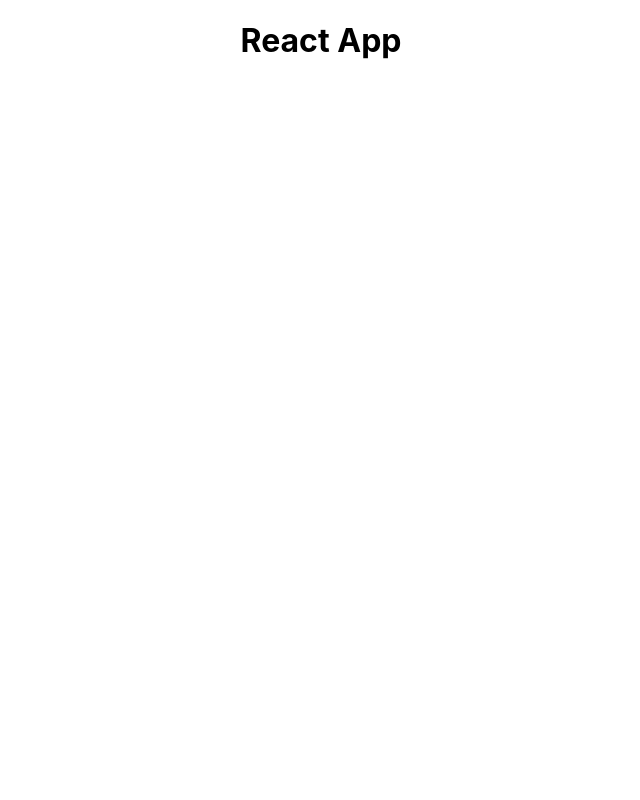
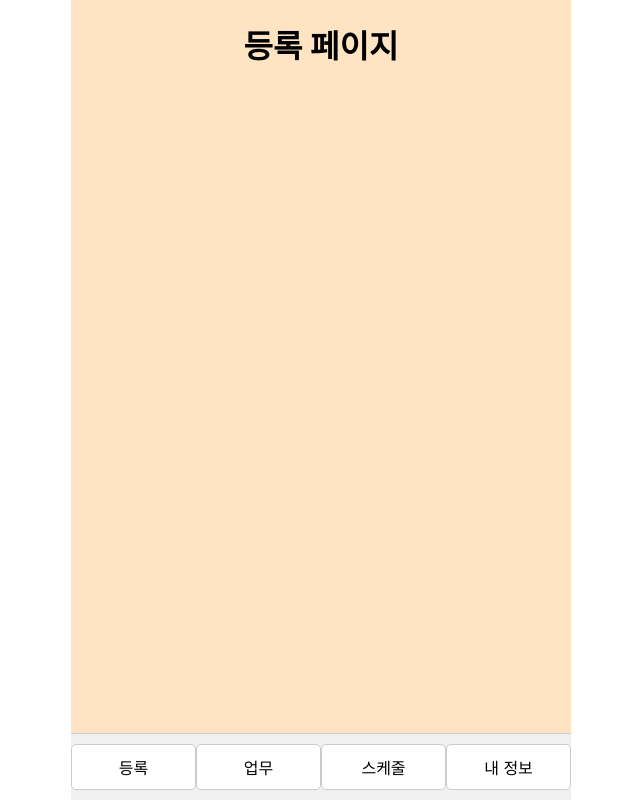
Before and after one commit to linelie00/laundry, a React (Create React App) app in the folder client/: page / in a window 1280 px wide. Shown: the whole page, without its empty margins (319-959 px from the left). Built offline with nearby package versions, Linux system fonts and the light colour scheme.

Commit message:
페이지 및 하단 바 추가

```diff
--- a/client/package.json
+++ b/client/package.json
@@ -6,6 +6,7 @@
     "cra-template": "1.2.0",
     "react": "^19.0.0",
     "react-dom": "^19.0.0",
+    "react-router-dom": "^7.1.1",
     "react-scripts": "5.0.1",
     "web-vitals": "^4.2.4"
   },
--- a/client/src/App.css
+++ /dev/null
@@ -1,38 +0,0 @@
-.App {
-  text-align: center;
-}
-
-.App-logo {
-  height: 40vmin;
-  pointer-events: none;
-}
-
-@media (prefers-reduced-motion: no-preference) {
-  .App-logo {
-    animation: App-logo-spin infinite 20s linear;
-  }
-}
-
-.App-header {
-  background-color: #282c34;
-  min-height: 100vh;
-  display: flex;
-  flex-direction: column;
-  align-items: center;
-  justify-content: center;
-  font-size: calc(10px + 2vmin);
-  color: white;
-}
-
-.App-link {
-  color: #61dafb;
-}
-
-@keyframes App-logo-spin {
-  from {
-    transform: rotate(0deg);
-  }
-  to {
-    transform: rotate(360deg);
-  }
-}
--- a/client/src/App.js
+++ b/client/src/App.js
@@ -1,11 +1,26 @@
-import './App.css';
+import React from 'react';
+import { BrowserRouter as Router, Routes, Route } from "react-router-dom";
+import './Styles/App.css';
+import Register from './Pages/Register';
+import Task from './Pages/Task';
+import Schedule from './Pages/Schedule';
+import Profile from './Pages/Profile';
+import BottomBar from './Components/BottomBar';
 
 function App() {
   return (
-    <div className="App">
-      <h1>React App</h1>
-    </div>
-  );
-}
+    <Router>
+        <div className="App">
+            <Routes>
+                <Route path="/" element={<Register />} />
+                <Route path="/task" element={<Task />} />
+                <Route path="/schedule" element={<Schedule />} />
+                <Route path="/profile" element={<Profile />} />
+            </Routes>
+            <BottomBar />
+        </div>
+    </Router>
+);
+};
 
 export default App;
--- /dev/null
+++ b/client/src/Components/BottomBar.js
@@ -0,0 +1,16 @@
+import React from 'react';
+import { Link } from 'react-router-dom';
+import '../Styles/Components.css';
+
+const BottomBar = () => {
+    return (
+        <div className="bottom-bar">
+            <Link to="/" className="bottom-button">등록</Link>
+            <Link to="/task" className="bottom-button">업무</Link>
+            <Link to="/schedule" className="bottom-button">스케줄</Link>
+            <Link to="/profile" className="bottom-button">내 정보</Link>
+        </div>
+    );
+};
+
+export default BottomBar;
--- /dev/null
+++ b/client/src/Pages/Profile.js
@@ -0,0 +1,11 @@
+import React from 'react';
+
+const Profile = () => {
+    return (
+        <div>
+            <h1>내 정보 페이지</h1>
+        </div>
+    );
+};
+
+export default Profile;
--- /dev/null
+++ b/client/src/Pages/Register.js
@@ -0,0 +1,11 @@
+import React from 'react';
+
+const Register = () => {
+    return (
+        <div>
+            <h1>등록 페이지</h1>
+        </div>
+    );
+}
+
+export default Register;
--- /dev/null
+++ b/client/src/Pages/Schedule.js
@@ -0,0 +1,7 @@
+import React from 'react';
+
+const Schedule = () => {
+    return <h1>스케줄 페이지</h1>;
+};
+
+export default Schedule;
--- /dev/null
+++ b/client/src/Pages/Task.js
@@ -0,0 +1,11 @@
+import React from 'react';
+
+const TaskPage = () => {
+    return (
+        <div>
+            <h1>업무페이지</h1>
+        </div>
+    );
+};
+
+export default TaskPage;
--- /dev/null
+++ b/client/src/Styles/App.css
@@ -0,0 +1,18 @@
+.App {
+    max-width: 500px;
+    margin: 0 auto;
+    width: 100%;
+    height: 100vh;
+    background-color: bisque;
+    position: relative; /* 자식 요소의 위치 기준을 설정 */
+    overflow: hidden; /* 스크롤 방지 */
+    display: flex; /* Flexbox 사용 */
+    justify-content: center; /* 가로 중앙 정렬 */
+}
+
+html, body {
+    margin: 0;
+    padding: 0;
+    height: 100%;
+    overflow: hidden;
+}
--- /dev/null
+++ b/client/src/Styles/Components.css
@@ -0,0 +1,27 @@
+.bottom-bar {
+    position: absolute;
+    bottom: 0;
+    width: 100%;
+    display: flex;
+    justify-content: space-evenly;
+    background-color: #f0f0f0;
+    padding: 10px 0;
+    border-top: 1px solid #ccc;
+}
+
+.bottom-button {
+    flex: 1;
+    text-align: center;
+    text-decoration: none; /* 링크 밑줄 제거 */
+    background-color: #fff;
+    border: 1px solid #ccc;
+    border-radius: 5px;
+    padding: 10px;
+    font-size: 16px;
+    color: #000; /* 텍스트 색상 */
+    cursor: pointer;
+}
+
+.bottom-button:hover {
+    background-color: #e0e0e0;
+}
```
Also changed, not shown: 1 other file (tests, documents, lock files or other folders).
